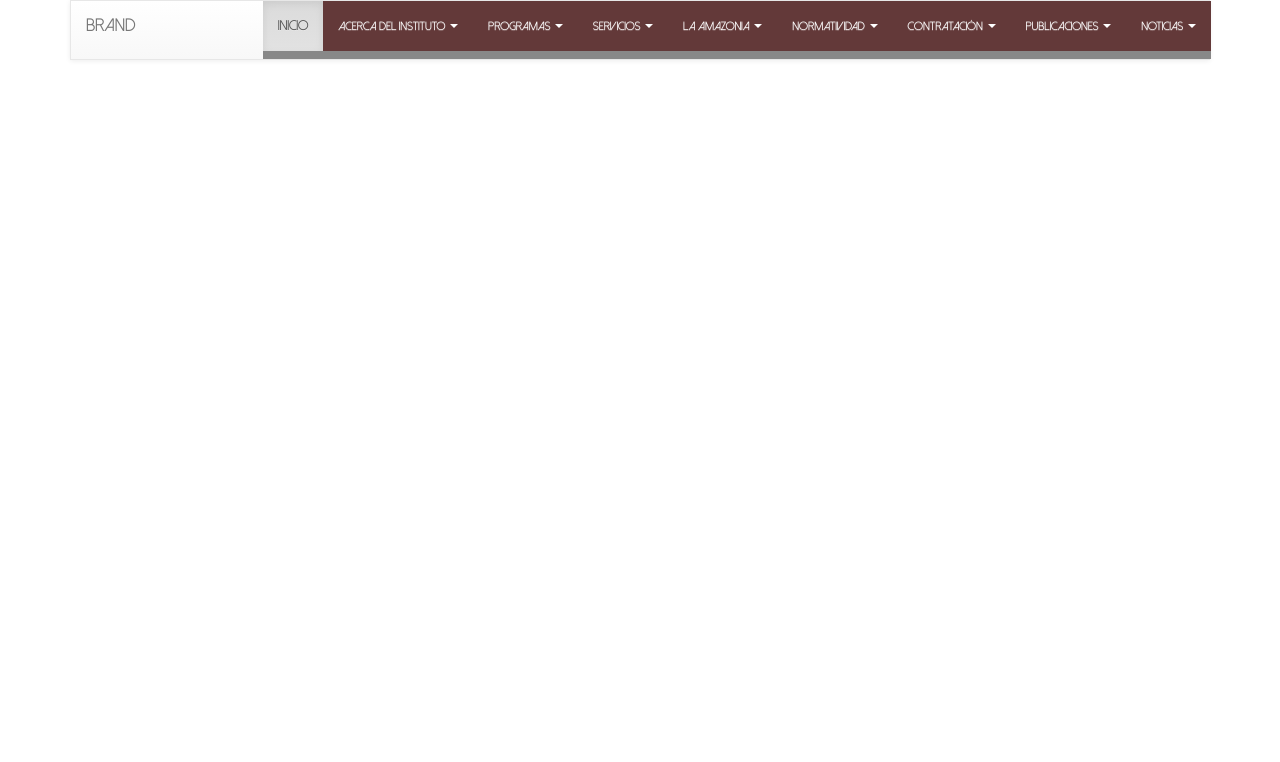
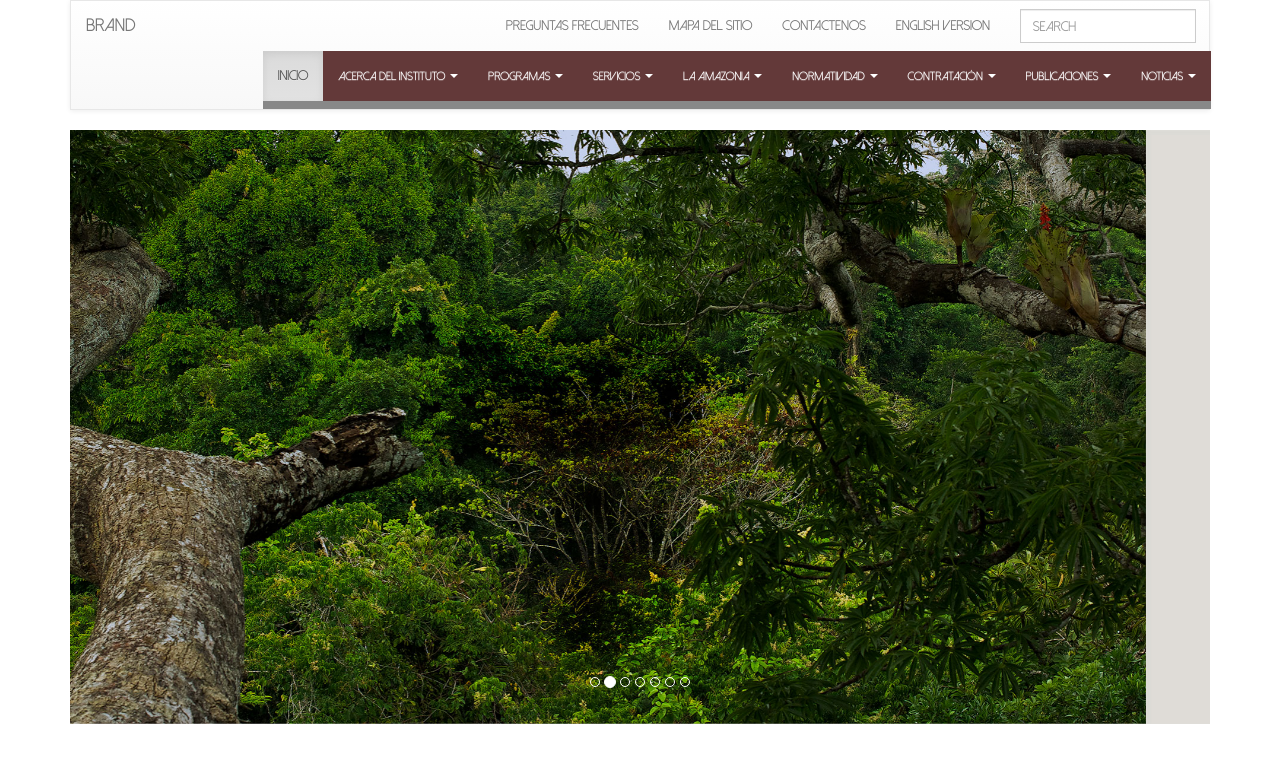
Before and after one commit to kyxer/sinchi_project, a plain HTML site: page home.html in a window 1280 px wide. Drawn offline with Linux system fonts and the light colour scheme.

Commit message:
add carousel

```diff
--- a/home.html
+++ b/home.html
@@ -37,6 +37,17 @@
           </div>
 
           <div class="collapse navbar-collapse" id="bs-example-navbar-collapse-1">
+            <ul class="nav navbar-nav pull-right">
+              <li><a href="#">PREGUNTAS FRECUENTES</a></li>
+              <li><a href="#">MAPA DEL SITIO</a></li>
+              <li><a href="#">CONTACTENOS</a></li>
+              <li><a href="#">ENGLISH VERSION</a></li>
+              <form class="navbar-form navbar-left" role="search">
+                <div class="form-group">
+                  <input type="text" class="form-control" placeholder="Search">
+                </div>
+              </form>
+            </ul>
             <ul class="nav navbar-nav sinchi-nav-bar pull-right">
               <li class="active"><a href="#">INICIO <span class="sr-only"></span></a></li>
               <li class="dropdown">
@@ -185,7 +196,42 @@
           </div>
         </div>
       </nav>
-    </div>
+      <div id="carousel-example-generic" class="carousel slide" data-ride="carousel">
+        <!-- Indicators -->
+        <ol class="carousel-indicators">
+          <li data-target="#carousel-example-generic" data-slide-to="0" class="active"></li>
+          <li data-target="#carousel-example-generic" data-slide-to="1"></li>
+          <li data-target="#carousel-example-generic" data-slide-to="2"></li>
+          <li data-target="#carousel-example-generic" data-slide-to="3"></li>
+          <li data-target="#carousel-example-generic" data-slide-to="4"></li>
+          <li data-target="#carousel-example-generic" data-slide-to="5"></li>
+          <li data-target="#carousel-example-generic" data-slide-to="6"></li>
+        </ol>
+        <!-- Wrapper for slides -->
+        <div class="carousel-inner" role="listbox">
+          <div class="item active">
+            <img src="./site/images/imagen_1.jpg" alt="amazonia">
+          </div>
+          <div class="item">
+            <img src="./site/images/imagen_2.jpg" alt="otra imagen">
+          </div>
+          <div class="item">
+            <img src="./site/images/imagen_1.jpg" alt="otra imagen">
+          </div>
+          <div class="item">
+            <img src="./site/images/imagen_2.jpg" alt="otra imagen">
+          </div>
+          <div class="item">
+            <img src="./site/images/imagen_1.jpg" alt="otra imagen">
+          </div>
+          <div class="item">
+            <img src="./site/images/imagen_2.jpg" alt="otra imagen">
+          </div>
+          <div class="item">
+            <img src="./site/images/imagen_1.jpg" alt="otra imagen">
+          </div>
+        </div>
+      </div>
   <script src="./site/3rdparty/jquery/jquery-1.12.0.min.js"></script>
   <script src="./site/3rdparty/bootstrap-3.3.6-dist/js/bootstrap.min.js"></script>
   </body>
```
Also changed, not shown: site/images/imagen_1.jpg (added), site/images/imagen_2.jpg (added).
